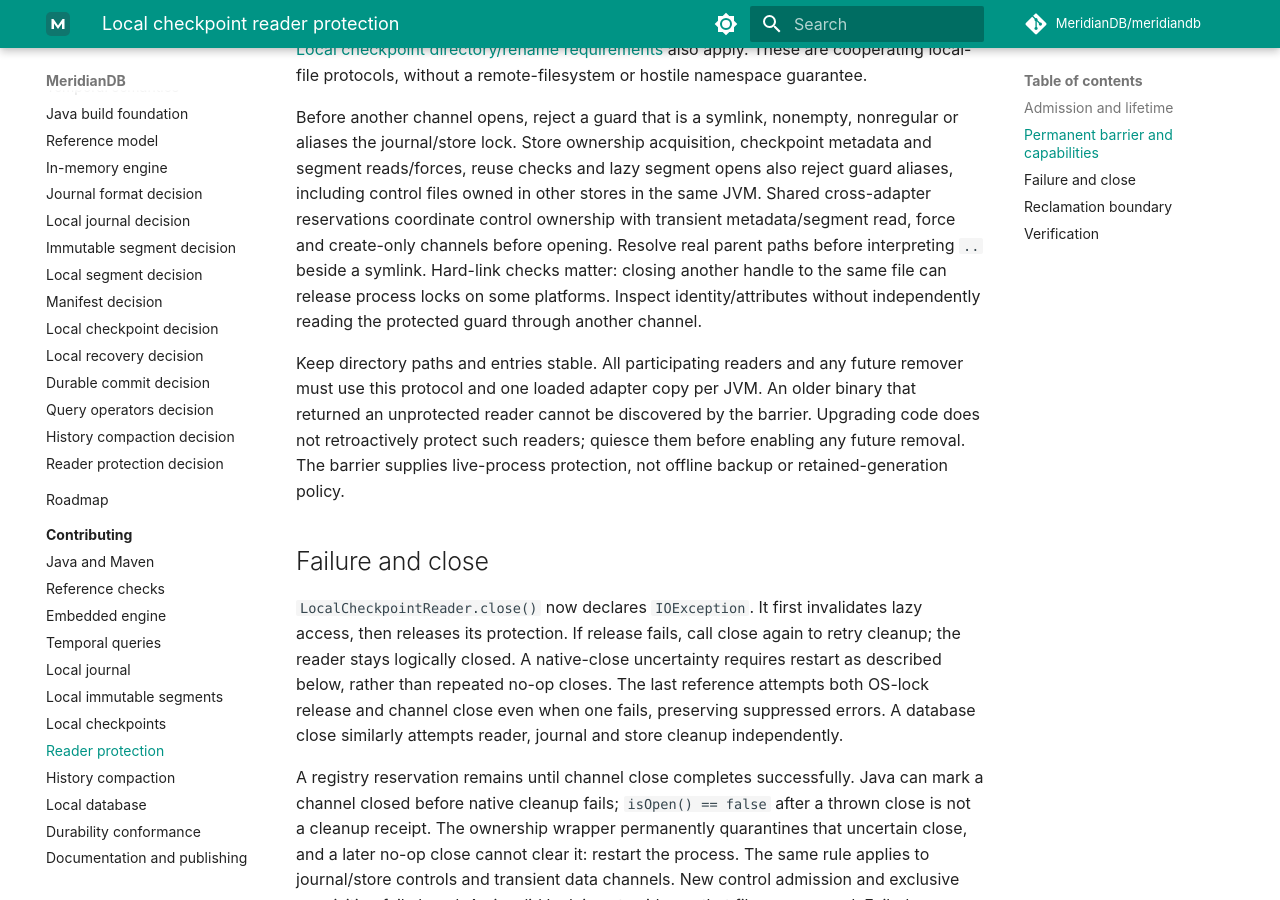
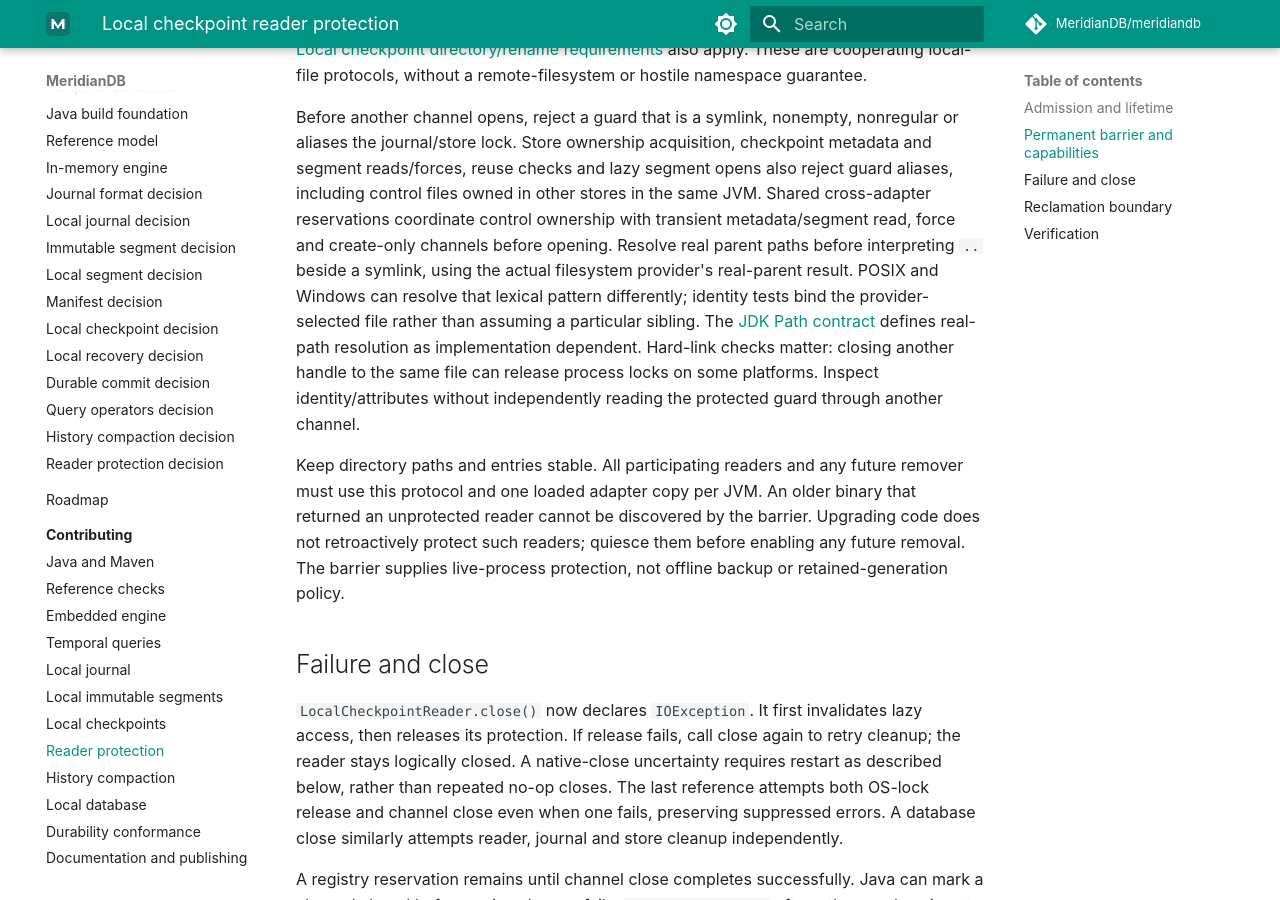
Before and after one commit to MeridianDB/meridiandb, an MkDocs documentation site: the page built from docs/development/reader-protection.md, in a window 1280 px wide and 900 px high, scrolled down 1835 px. Built offline with MkDocs 1.6.1 and Material for MkDocs 9.7.7, drawn with Linux system fonts in a browser that asks for light colours; comment, search, counter and statistics services are not loaded.

Commit message:
MDB-0030: Match path fixtures to filesystem provider semantics
Step-ID: MDB-0030
Step-Result: completed

```diff
--- a/docs/development/reader-protection.md
+++ b/docs/development/reader-protection.md
@@ -76,7 +76,12 @@ and segment reads/forces, reuse checks and lazy segment opens also reject guard
 aliases, including control files owned in other stores in the same JVM. Shared
 cross-adapter reservations coordinate control ownership with transient metadata/segment
 read, force and create-only channels before opening. Resolve real parent paths before interpreting
-`..` beside a symlink. Hard-link checks matter: closing another handle to the same file can release
+`..` beside a symlink, using the actual filesystem provider's real-parent result.
+POSIX and Windows can resolve that lexical pattern differently; identity tests
+bind the provider-selected file rather than assuming a particular sibling. The
+[JDK Path contract](https://docs.oracle.com/en/java/javase/25/docs/api/java.base/java/nio/file/Path.html#toRealPath(java.nio.file.LinkOption...))
+defines real-path resolution as implementation dependent.
+Hard-link checks matter: closing another handle to the same file can release
 process locks on some platforms. Inspect identity/attributes without independently
 reading the protected guard through another channel.
 
```
Also changed, not shown: AGENTS.md (+4 -1 lines), internal/planning/progress.md (+26 -0 lines), internal/planning/queue.md (+4 -0 lines), 2 other files.
